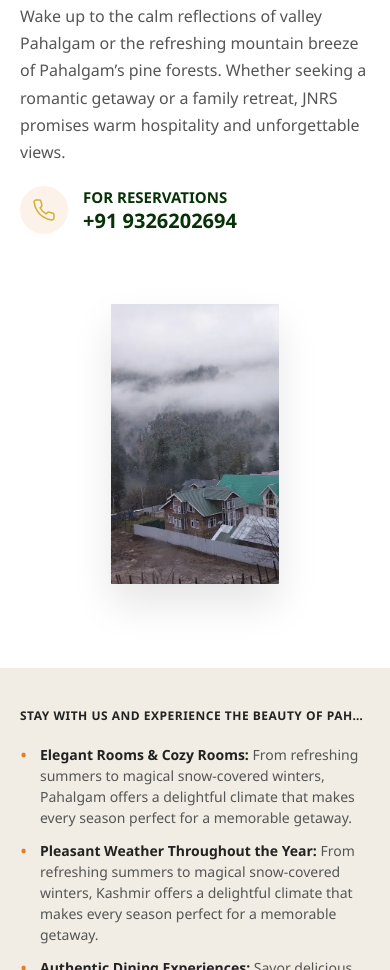
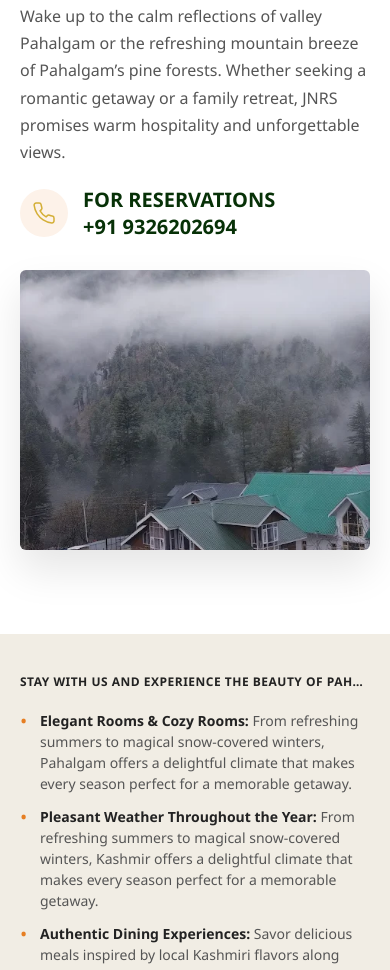
Before and after one commit to aashish7830/jnrs2, a plain HTML site: page index.html in a window 390 px wide. Shown: the part 1030-2000 px from the top of the page. Drawn offline with nearby package versions, Linux system fonts and the light colour scheme.

Commit message:
update website

```diff
--- a/css/style.css
+++ b/css/style.css
@@ -107,6 +107,7 @@
     color: #e67e22;
     margin-left: 10px; /* Logo aur text ke beech gap */
     font-weight: 700;
+    font-size:40px;
 }
 /* --- Logo Section End --- */
 
@@ -366,9 +367,7 @@
 }
 
 /* --- Left Side: Text --- */
-.content-side-1 {
-    flex: 1;
-}
+
 
 .sub-heading-1 {
     text-transform: uppercase;
@@ -399,8 +398,8 @@
 .reservation-box-1 {
     display: flex;
     align-items: center;
-    margin-right:12rem;
-     margin-bottom:-5rem;
+    /* margin-right:12rem; */
+     /* margin-bottom:-5rem; */
     gap: 15px;
 }
 
@@ -436,31 +435,23 @@
 
 
 /* --- Right Side: Images Section --- */
-.image-side-1 {
-    flex: 1;
-    display: flex;
-    gap: 20px;
-    align-items: flex-start; /* Isse upar wali image top se chipki rahegi */
-}
-
-.img-wrapper-tall, .img-wrapper-short {
-    width: 50%;
+
+
+.img-wrapper-tall {
+    width: 100%;
     overflow: hidden;
-    border-radius: 1px; /* Thoda zyada round professional lagta hai */
+    border-radius: 6px; /* Thoda zyada round professional lagta hai */
     box-shadow: 0 20px 40px rgba(0,0,0,0.1);
 }
 
 /* 1. LEFT IMAGE: Ise niche karne ke liye */
 .img-wrapper-tall {
-    margin-top: 80px; /* Isse left image niche ho jayegi */
-}
-
-/* 2. RIGHT IMAGE: Ise upar karne ke liye margin 0 karein */
-.img-wrapper-short {
-    margin-top: 0;
-}
-
-.img-tall-1, .img-large-1 {
+    margin-top: 10px; /* Isse left image niche ho jayegi */
+}
+
+
+
+.img-tall-1{
     width: 100%;
     height: 380px; /* Size thoda aur compact kiya professional look ke liye */
     object-fit: cover;
@@ -499,17 +490,10 @@
         text-align: center;
     }
 
-    .image-side-1 {
-        width: 100%;
-        display: flex; /* Images ko side-by-side rakhega */
-        gap: 15px;
-        margin-top: 40px;
-        justify-content: center;
-        align-items: flex-start; /* Isse alignment top se start hogi */
-    }
-
-    .img-wrapper-tall, .img-wrapper-short {
-        width: 45%; /* Mobile par dono images side-by-side aayengi */
+
+
+    .img-wrapper-tall{
+        width: 100%; /* Mobile par dono images side-by-side aayengi */
     }
 
     /* LEFT IMAGE: Mobile par bhi niche rahegi */
@@ -522,8 +506,8 @@
         margin-top: 0;
     }
 
-    .img-tall-1, .img-large-1 {
-        height: 250px; /* Mobile par height thodi kam taaki screen par fit aaye */
+    .img-tall-1{
+        height: 100%; /* Mobile par height thodi kam taaki screen par fit aaye */
     }
 
     .reservation-box-1 {
@@ -572,14 +556,13 @@
     .image-side-1 {
         width: 100%;
         display: flex;
-        gap: 15px;
-        margin-top: 40px;
+
         justify-content: center;
         align-items: flex-start;
     }
 
-    .img-wrapper-tall, .img-wrapper-short {
-        width: 48%;
+    .img-wrapper-tall{
+        width: 100%;
     }
 
     .img-wrapper-tall {
@@ -590,7 +573,7 @@
         margin-top: 0;
     }
 
-    .img-tall-1, .img-large-1 {
+    .img-tall-1{
         height: 280px;
     }
 }
@@ -874,14 +857,7 @@
     justify-content: center;
 }
 
-.ks{
-    color:rgb(7, 99, 170);
-}
-.ks1{
-    font-weight:600;
-    color:black;
-    /* font-size:20px; */
-}
+
 /* Alternating Layout Logic */
 .attraction-row.reverse {
     flex-direction: row-reverse;
--- a/index.html
+++ b/index.html
@@ -22,7 +22,7 @@
         <a href="index.html" class="logo">
           <div class="logo">
                 <img src="images/logo.png" alt="JNRS Logo">
-                           <span>JNRS</span></a>
+                           <span>जनरस</span></a>
            </div>
            </a>
 
@@ -93,21 +93,20 @@
                 </svg>
             </div>
             <div class="res-text-1">
-                <p>For Reservations</p>
+                <p><span>For Reservations</span></p>
                 <span>+91 9326202694</span>
 
             </div>
         </div>
     </div>
 
-    <div class="image-side-1">
+
         <div class="img-wrapper-tall">
             <img src="images/discover.png" alt="Resort Architecture" class="img-tall-1">
         </div>
-        <!-- <div class="img-wrapper-short">
-            <img src="images/6.png" alt="Resort Garden" class="img-large-1">
-        </div> -->
-    </div>
+
+
+
 </section>
 
 
@@ -265,7 +264,7 @@
                 <p class="label"> Attractions</p>
                 <h2>BETAAB VALLEY</h2>
                 <p class="description">
-               Betaab Valley, which is a part of Pahalgam area – one of the several sub-valleys of<spam class="ks"> Kashmir Valley</spam> came into existence during the post <spam class="ks">geosynclinal stage</spam> of the development of the<spam class="ks"> Himalayas.</spam> The valley lies between the two Himalayan Ranges –<spam class="ks"> Pir Panjal</spam> and<spam class="ks"> Zanskar</spam>. Betaab valley is a very popular tourist destination in Jammu and Kashmir. It is also a favourite campsite of travellers as it also serves as a base camp for trekking and further exploration of the mountains.
+               Betaab Valley, which is a part of Pahalgam area – one of the several sub-valleys of Kashmir Valley came into existence during the post  geosynclinal stage  of the development of the  Himalayas.  The valley lies between the two Himalayan Ranges   Pir Panjal  and Zanskar . Betaab valley is a very popular tourist destination in Jammu and Kashmir. It is also a favourite campsite of travellers as it also serves as a base camp for trekking and further exploration of the mountains.
             </div>
         </div>
          <div class="attraction-row">
@@ -355,7 +354,7 @@
                         <span>Reservation</span>
 
                         <div class="res-numbers">
-                           +91 93212 35958
+                           +91 9326202694
                         </div>
                     </a>
                     </div>
@@ -435,11 +434,11 @@
                 <p class="brand-quote">"If there is a heaven on earth, it's here, it's here, it's here."</p>
 
                 <div class="contact-actions">
-                    <a href="tel:9321235958" class="action-card">
+                    <a href="tel:9326202694" class="action-card">
                         <div class="icon-box-sm"><i class="fas fa-phone-alt"></i></div>
                         <div class="action-text">
                             <span id="contact">Call Us</span>
-                            <p>+91 9321235958</p>
+                            <p>+91 9326202694</p>
                         </div>
                     </a>
                     <a href="mailto:reservations@jnrshotels.com" class="action-card">
```
Also changed, not shown: about.html (+5 -5 lines), refund-policy.html (+4 -4 lines), terms.html (+11 -11 lines).
